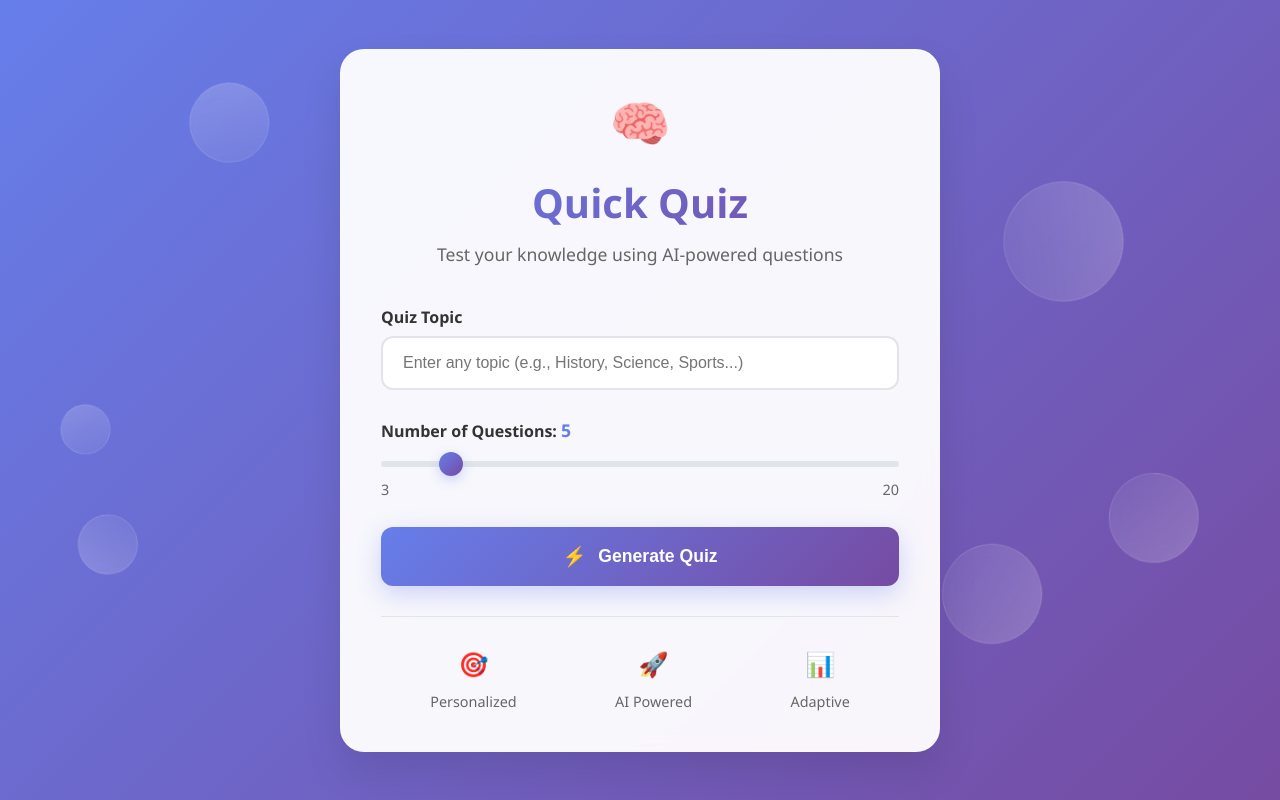
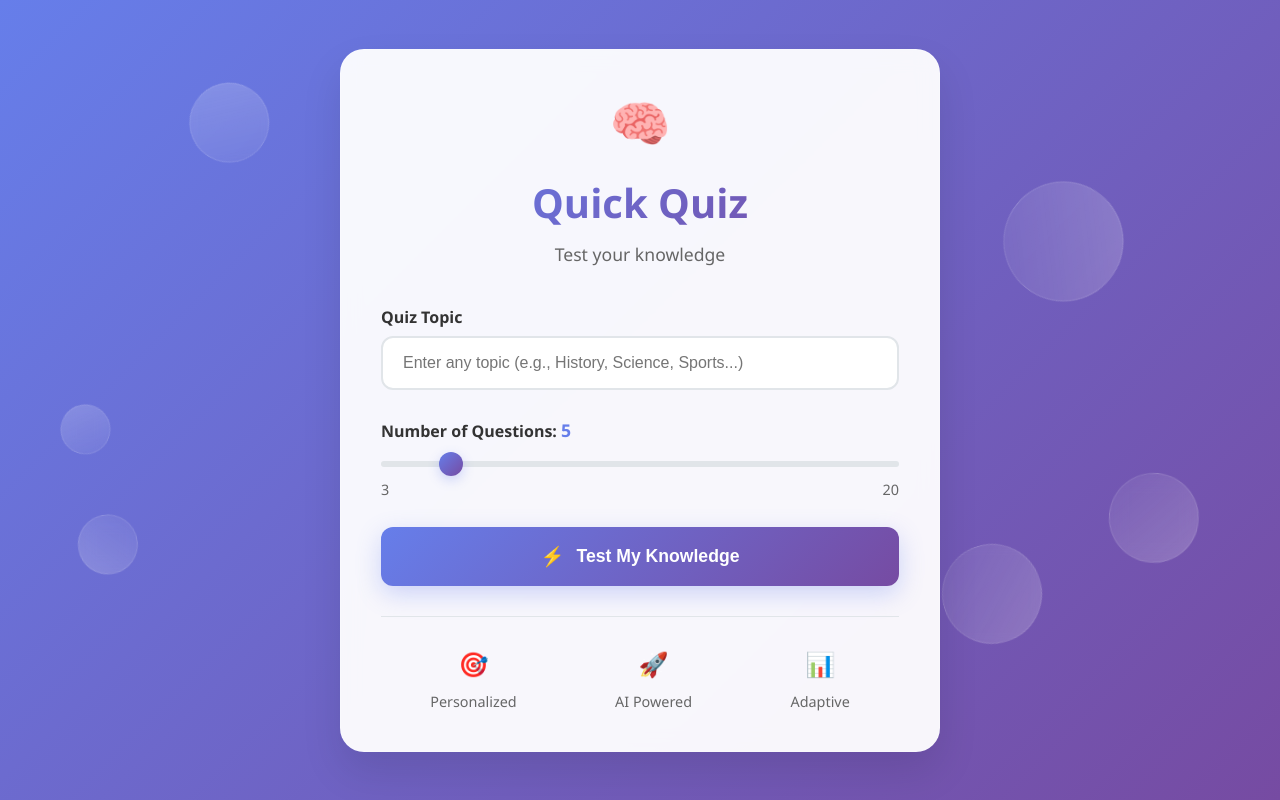
Before and after one commit to dessomu/newQuiz, a React (Vite) app: page / in a window 1280 px wide. Built offline with nearby package versions, Linux system fonts and the light colour scheme.

Commit message:
Update App.jsx

```diff
--- a/src/App.jsx
+++ b/src/App.jsx
@@ -47,7 +47,7 @@ const QuizApp = () => {
               </div>
               <h1 className="main-title">Quick Quiz</h1>
               <p className="subtitle">
-                Test your knowledge using AI-powered questions
+                Test your knowledge
               </p>
             </div>
 
@@ -88,7 +88,7 @@ const QuizApp = () => {
 
               <button onClick={handleStartQuiz} className="start-button">
                 <span className="button-icon">⚡</span>
-                Generate Quiz
+                Test My Knowledge
               </button>
             </div>
 
```
